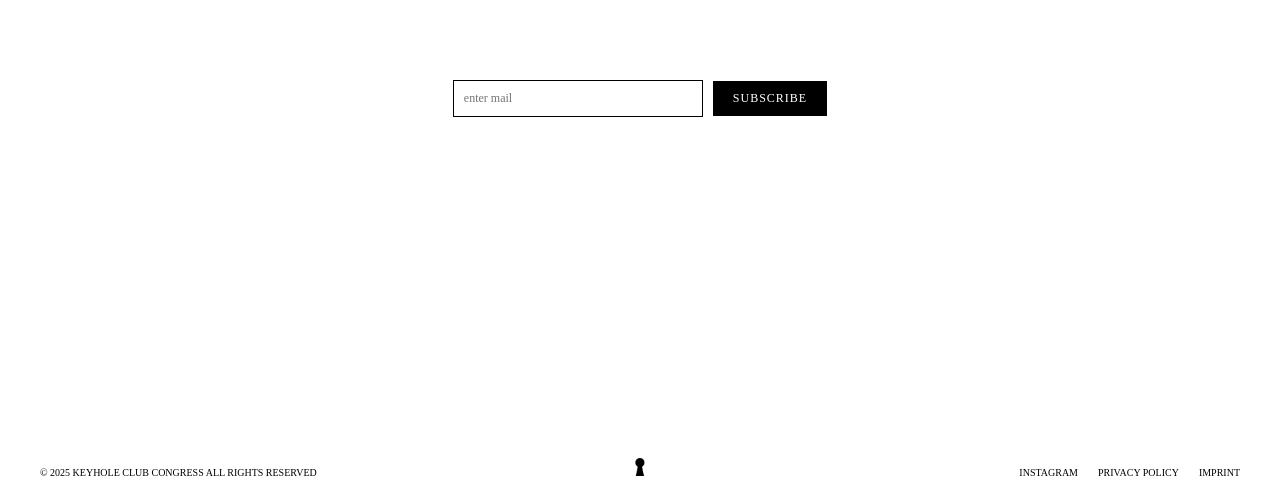
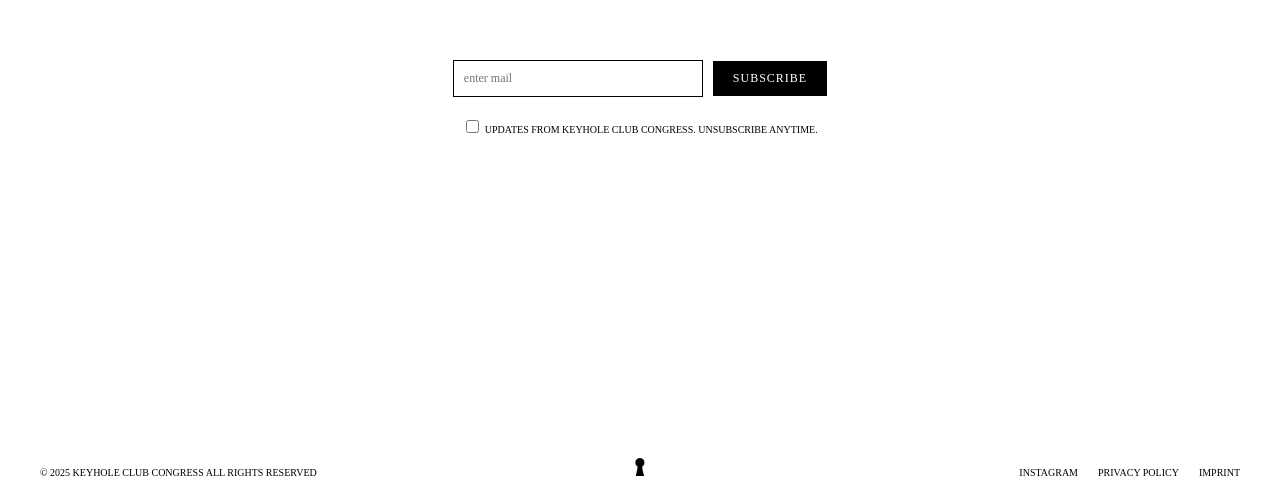
Before and after one commit to unlesssss/keyhole, a plain HTML site: page index.html in a window 1280 px wide. Shown: the part 302-800 px from the top of the page. Drawn offline with Linux system fonts and the light colour scheme.

Commit message:
Update index.html

```diff
--- a/index.html
+++ b/index.html
@@ -39,6 +39,7 @@
 
     form {
       display: flex;
+      flex-direction: column;
       align-items: center;
       gap: 10px;
     }
@@ -113,9 +114,23 @@
 </head>
 <body>
   <div class="form-wrapper">
-    <form id="newsletter-form" action="https://assets.mailerlite.com/jsonp/1680960/forms/162087587854419890/subscribe" method="post" target="ml-form-frame">
-      <input type="email" name="fields[email]" placeholder="enter mail" required>
-      <button type="submit">SUBSCRIBE</button>
+    <form id="newsletter-form"
+          action="https://assets.mailerlite.com/jsonp/1680960/forms/162087587854419890/subscribe"
+          method="post"
+          target="ml-form-frame">
+
+      <div style="display: flex; align-items: center; gap: 10px;">
+        <input type="email" name="fields[email]" placeholder="enter mail" required>
+        <button type="submit">SUBSCRIBE</button>
+      </div>
+
+      <!-- Checkbox -->
+      <div style="margin-top:10px; font-size:10px;">
+        <label>
+          <input type="checkbox" name="consent" required>
+          UPDATES FROM KEYHOLE CLUB CONGRESS. UNSUBSCRIBE ANYTIME.
+        </label>
+      </div>
     </form>
 
     <div id="thank-you-message">THANK YOU.</div>
@@ -144,10 +159,4 @@
 
     form.addEventListener('submit', () => {
       setTimeout(() => {
-        form.style.display = 'none';
-        thankYou.style.display = 'block';
-      }, 1000);
-    });
-  </script>
-</body>
-</html>
+        form.
```
